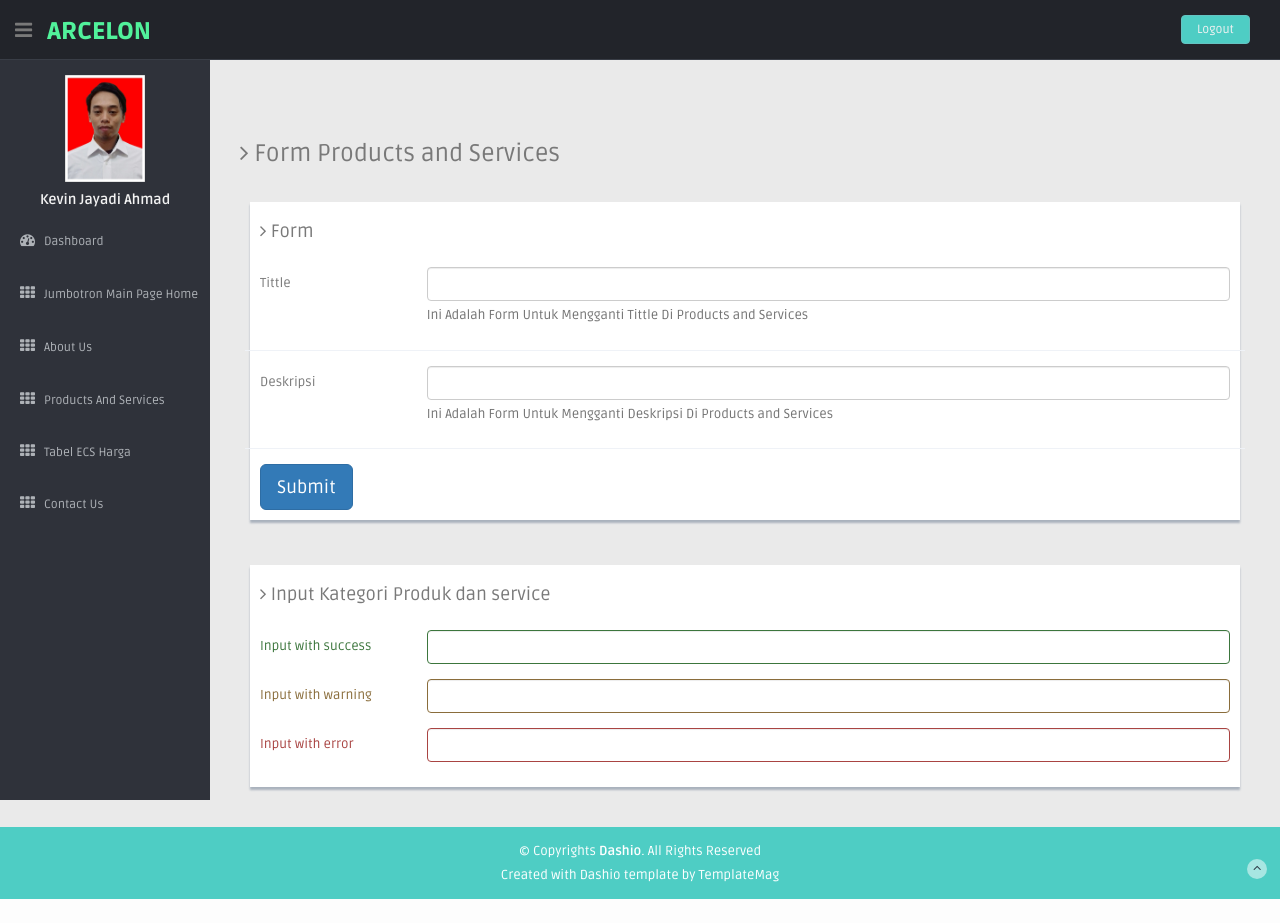
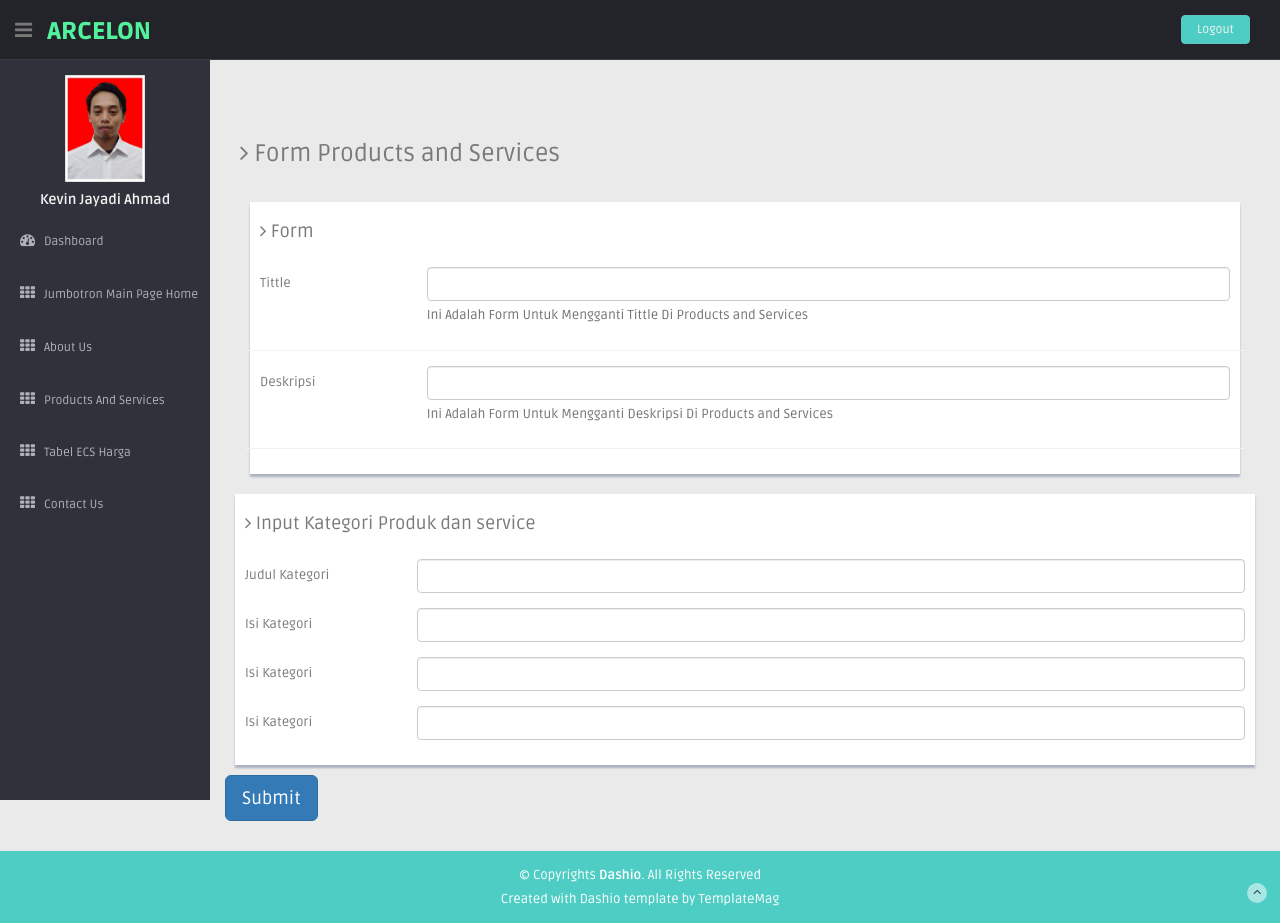
Before and after one commit to kevinjayadiahmad/Admin-Arcelon, a PHP site: page /produk-service.php in a window 1280 px wide. Before the commit the page ends 899 px from the top, so only its background shows below. Run offline with PHP 8.4, Linux system fonts and the light colour scheme.

Commit message:
Update produk-service.php

```diff
--- a/admin-panel/produk-service.php
+++ b/admin-panel/produk-service.php
@@ -111,15 +111,11 @@
                                             <input type="text" class="form-control">
                                             <span class="help-block">Ini Adalah Form Untuk Mengganti Deskripsi Di Products and Services</span>
                                         </div>
-                                    </div>
-                                    <button type="button" class="btn btn-primary btn-lg">Submit</button>
+                                        <!-- /form-panel -->
                                 </form>
                             </div>
-                            <!-- /form-panel -->
-                            </form>
                         </div>
-                    </div>
-                    <!-- col-lg-12-->
+                        <!-- col-lg-12-->
                     </div>
                     <!-- INPUT MESSAGES -->
                     <div class="row mt">
@@ -127,29 +123,39 @@
                             <div class="form-panel">
                                 <h4 class="mb"><i class="fa fa-angle-right"></i> Input Kategori Produk dan service</h4>
                                 <form class="form-horizontal tasi-form" method="get">
-                                    <div class="form-group has-success">
-                                        <label class="col-sm-2 control-label col-lg-2" for="inputSuccess">Input with success</label>
+                                    <div class="form-group">
+                                        <label class="col-sm-2 control-label col-lg-2" for="inputSuccess">Judul Kategori</label>
                                         <div class="col-lg-10">
                                             <input type="text" class="form-control" id="inputSuccess">
                                         </div>
                                     </div>
-                                    <div class="form-group has-warning">
-                                        <label class="col-sm-2 control-label col-lg-2" for="inputWarning">Input with warning</label>
+                                    <div class="form-group">
+                                        <label class="col-sm-2 control-label col-lg-2" for="inputWarning">Isi Kategori</label>
                                         <div class="col-lg-10">
                                             <input type="text" class="form-control" id="inputWarning">
                                         </div>
                                     </div>
-                                    <div class="form-group has-error">
-                                        <label class="col-sm-2 control-label col-lg-2" for="inputError">Input with error</label>
+                                    <div class="form-group">
+                                        <label class="col-sm-2 control-label col-lg-2" for="inputError">Isi Kategori</label>
                                         <div class="col-lg-10">
                                             <input type="text" class="form-control" id="inputError">
                                         </div>
                                     </div>
+                                    <div class="form-group">
+                                        <label class="col-sm-2 control-label col-lg-2" for="inputSuccess">Isi Kategori</label>
+                                        <div class="col-lg-10">
+                                            <input type="text" class="form-control" id="inputSuccess">
+                                        </div>
+                                    </div>
                                 </form>
                             </div>
-                            <!-- /form-panel -->
+                            <button type="button" class="btn btn-primary btn-lg">Submit</button>
+                            </form>
                         </div>
-                        <!-- /col-lg-12 -->
+                    </div>
+                    <!-- /form-panel -->
+                    </div>
+                    <!-- /col-lg-12 -->
                     </div>
                     <!-- /row -->
                     <!-- INPUT MESSAGES -->
```
